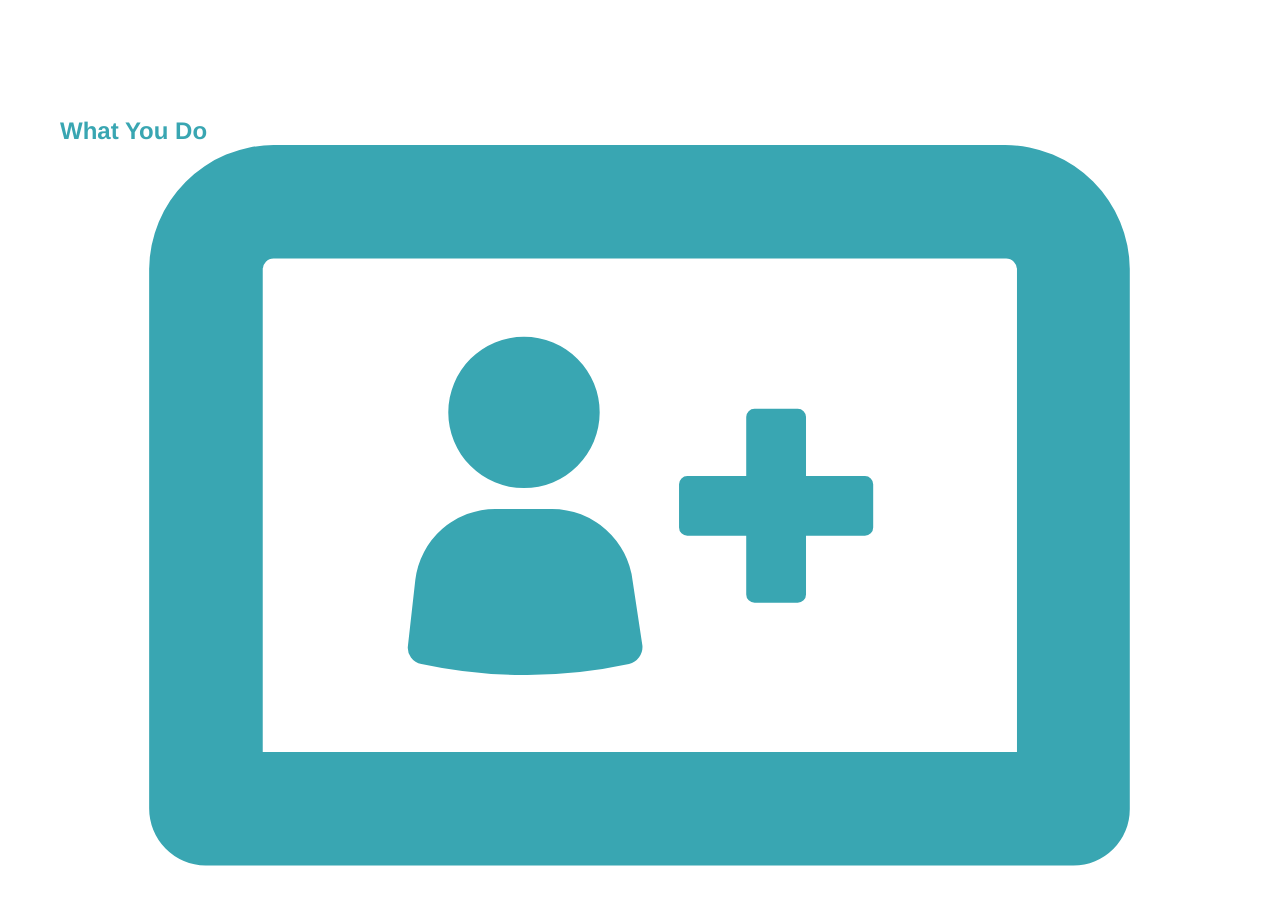
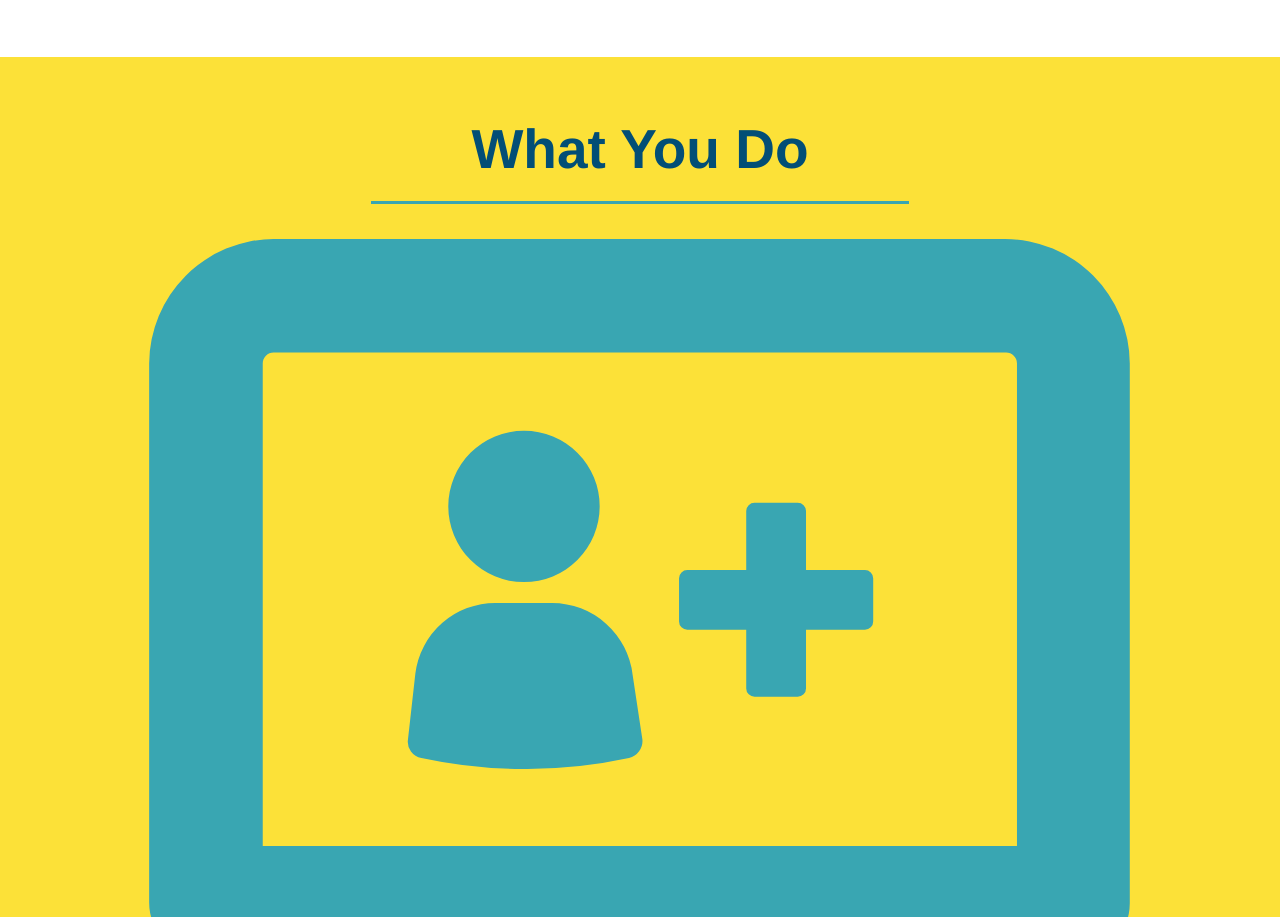
Before and after one commit to DrDano/Run_Buddy, a plain HTML site: page index.html in a window 1280 px wide. Shown: the part 1003-1920 px from the top of the page. Drawn offline with Linux system fonts and the light colour scheme.

Commit message:
optimizing css and html for sections

```diff
--- a/assets/css/style.css
+++ b/assets/css/style.css
@@ -124,16 +124,6 @@ section {
     text-align: center;
 }
 
-.intro h2 {
-    font-size: 55px;
-    color: #024e76;
-    margin-bottom: 35px;
-    padding: 0 100px 20px 100px;
-    border-bottom: 3px solid;
-    border-color: #fce138;
-    display: inline-block;
-}
-
 .intro p {
     line-height: 1.7;
     color: #39a6b2;
@@ -141,3 +131,25 @@ section {
     font-size: 20px;
     margin: 0 auto;
 }
+
+.steps {
+    text-align: center;
+    background: #fce138;
+}
+
+.section-title {
+    font-size: 55px;
+    color: #024e76;
+    margin-bottom: 35px;
+    padding: 0 100px 20px 100px;
+    display: inline-block;
+    border-bottom: 3px solid;
+}
+
+.primary-border {
+    border-color: #fce138;
+}
+
+.secondary-border {
+    border-color: #39a6b2;
+}
--- a/index.html
+++ b/index.html
@@ -69,15 +69,15 @@
 
   <!-- "What we do" section -->
   <section id="what-we-do" class="intro">
-      <h2 id="what-we-do">What We Do</h2>
+      <h2 class="section-title primary-border">What We Do</h2>
       <p>
         butcher selfies chambray shabby chic gentrify readymade yr Echo Park XOXO Tumblr normcore Banksy direct trade Blue Bottle chillwave you probably haven't heard of them single-origin coffee Vice fanny pack fixie Odd Future Austin fingerstache pickled twee synth Wes Anderson Thundercats viral bitters flannel meggings narwhal Marfa Schlitz sustainable Intelligentsia umami deep v craft
       </p>
   </section>
 
   <!-- "What you do" section -->
-  <section>
-      <h2 id="what-you-do">What You Do</h2>
+  <section id="what-you-do" class="steps">
+      <h2 class="section-title secondary-border">What You Do</h2>
 
       <div>
           <img src="./assets/images/step-1.svg" alt="">
```
